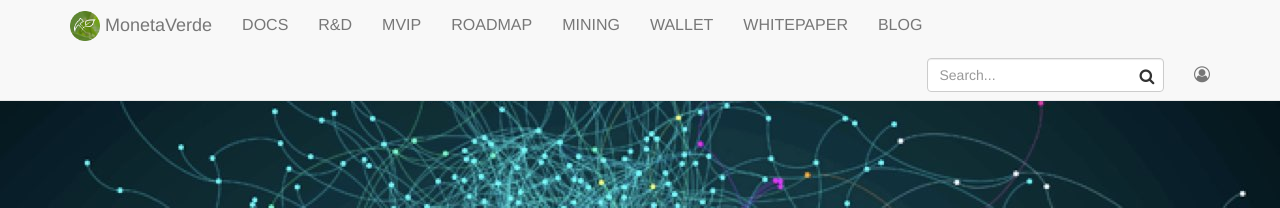
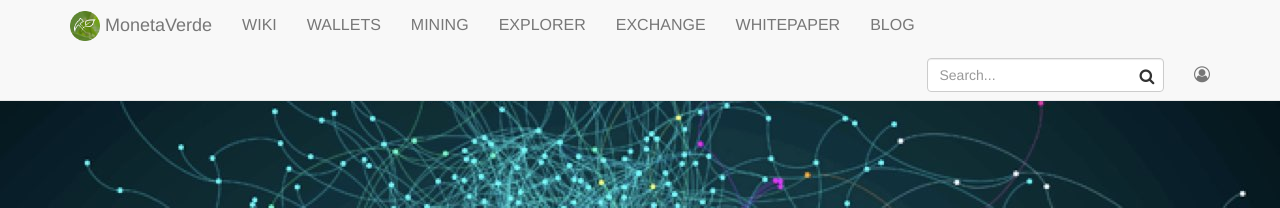
Before and after one commit to ammogcoder/www, a Jekyll site: the page built from index.html, in a window 1280 px wide. Shown: the top 208 px of the page. Built offline with Jekyll 4.4.1, drawn with Linux system fonts in a browser that asks for light colours; nearby versions of some CDN libraries.

Commit message:
New top navigation added

```diff
--- a/_includes/topnav.html
+++ b/_includes/topnav.html
@@ -13,12 +13,11 @@
         </div>
         <div id="navbar" class="collapse navbar-collapse">
             <ul class="nav navbar-nav">
-                <li {% if page.sectionid=='docs' %} class="active" {% endif %}><a href="{{ "/docs/home/" | prepend: site.baseurl }}">DOCS</a></li>
-                <li {% if page.sectionid=='research' %} class="active" {% endif %}><a href="{{ "/research/home/" | prepend: site.baseurl }}">R&D</a></li>
-                <li {% if page.sectionid=='mvip' %} class="active" {% endif %}><a href="{{ "/mvip/home/" | prepend: site.baseurl }}">MVIP</a></li>
-                <li {% if page.sectionid=='roadmap' %} class="active" {% endif %}><a href="{{ "/roadmap/home/" | prepend: site.baseurl }}">ROADMAP</a></li>
-                <li {% if page.sectionid=='mining' %} class="active" {% endif %}><a href="{{ "/mining/home/" | prepend: site.baseurl }}">MINING</a></li>
-                <li {% if page.sectionid=='wallet' %} class="active" {% endif %}><a href="{{ "/wallet/home/" | prepend: site.baseurl }}">WALLET</a></li>
+                <li {% if page.sectionid=='docs' %} class="active" {% endif %}><a href="{{ "/docs/home/" | prepend: site.baseurl }}">WIKI</a></li>
+                <li {% if page.sectionid=='mvip' %} class="active" {% endif %}><a href="{{ "/mvip/home/" | prepend: site.baseurl }}">WALLETS</a></li>
+                <li {% if page.sectionid=='research' %} class="active" {% endif %}><a href="{{ "/research/home/" | prepend: site.baseurl }}">MINING</a></li>
+                <li {% if page.sectionid=='roadmap' %} class="active" {% endif %}><a href="{{ "/roadmap/home/" | prepend: site.baseurl }}">EXPLORER</a></li>
+                <li {% if page.sectionid=='roadmap' %} class="active" {% endif %}><a href="{{ "/roadmap/home/" | prepend: site.baseurl }}">EXCHANGE</a></li>
                 <li {% if page.sectionid=='whitepaper' %} class="active" {% endif %}><a href="{{ "/whitepaper/home/" | prepend: site.baseurl }}">WHITEPAPER</a></li>
                 <li {% if page.sectionid=='blog' %} class="active" {% endif %}><a href="{{ "/blog/home/" | prepend: site.baseurl }}">BLOG</a></li>
 
```
